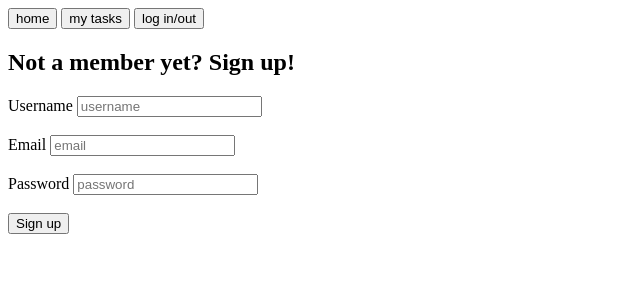
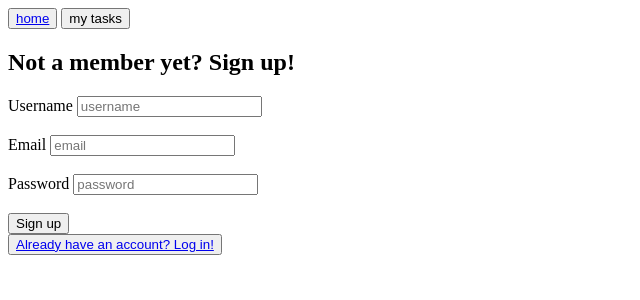
Before and after one commit to MyGollyGosh/Portfolio-webapp, a Flask app: page /sign-up in a window 1280 px wide. Shown: the top 300 px of the page, without its empty margins (0-640 px from the left). Run offline with Flask 3, Linux system fonts and the light colour scheme.

Commit message:
add functionality to buttons to allow logical clickthrough of site

```diff
--- a/templates/sign_up.html
+++ b/templates/sign_up.html
@@ -4,9 +4,10 @@
     <meta charset="UTF-8">
     <meta name="viewport" content="width=device-width, initial-scale=1.0">
     <nav class="nav">
-        <button class="home">home</button>
+        <button class="home">
+            <a href="/home">home</a>
+        </button>
         <button class="my-tasks">my tasks</button>
-        <button class="log-in">log in/out</button>
     </nav>
 
     <body>
@@ -26,6 +27,11 @@
 
                     <button type="submit" id="sign-up-button">Sign up</button>
                 </form>
+                <button class="log-in">
+                    <a href="/log-in">
+                        Already have an account? Log in!
+                    </a>
+                </button>
             </section>
         </div>
     </body>
```
Also changed, not shown: templates/log_in.html (+5 -2 lines), tests/test_log_in.py (+9 -0 lines), tests/test_sign_up.py (+20 -1 lines).
